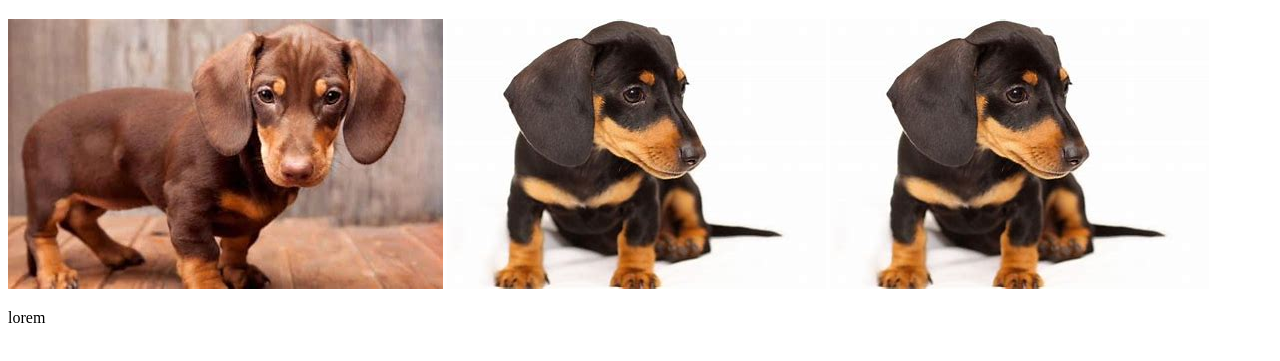
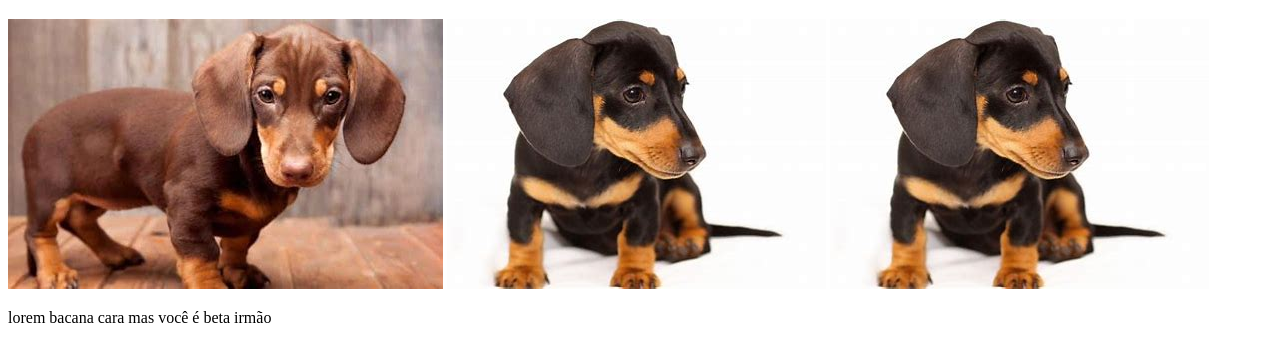
Before and after one commit to jose-santos398/aulasdwI, a plain HTML site: page index.html in a window 1280 px wide. Shown: the part 61-422 px from the top of the page. Drawn offline with Linux system fonts and the light colour scheme.

Commit message:
Update index.html

```diff
--- a/index.html
+++ b/index.html
@@ -4,7 +4,7 @@
     <meta charset="UTF-8">
     <meta name="viewport" content="width=device-width, initial-scale=1.0">
     <title>site modelo</title>
-    <link rel= "styleheet" href="estilo.css" >
+    <link rel="styleheet" href="style/estilo.css">
 </head>
 <body>
 
@@ -19,7 +19,7 @@
 <img src="img/dog.jfif" class="imagens">
 <img src="img/dog2.jfif" class="imagens">
 <img src="img/dog2.jfif" class="imagens">
-<p> lorem </p>
+<p> lorem bacana cara mas você é beta irmão</p>
 </main>
 
 <footer>
```
